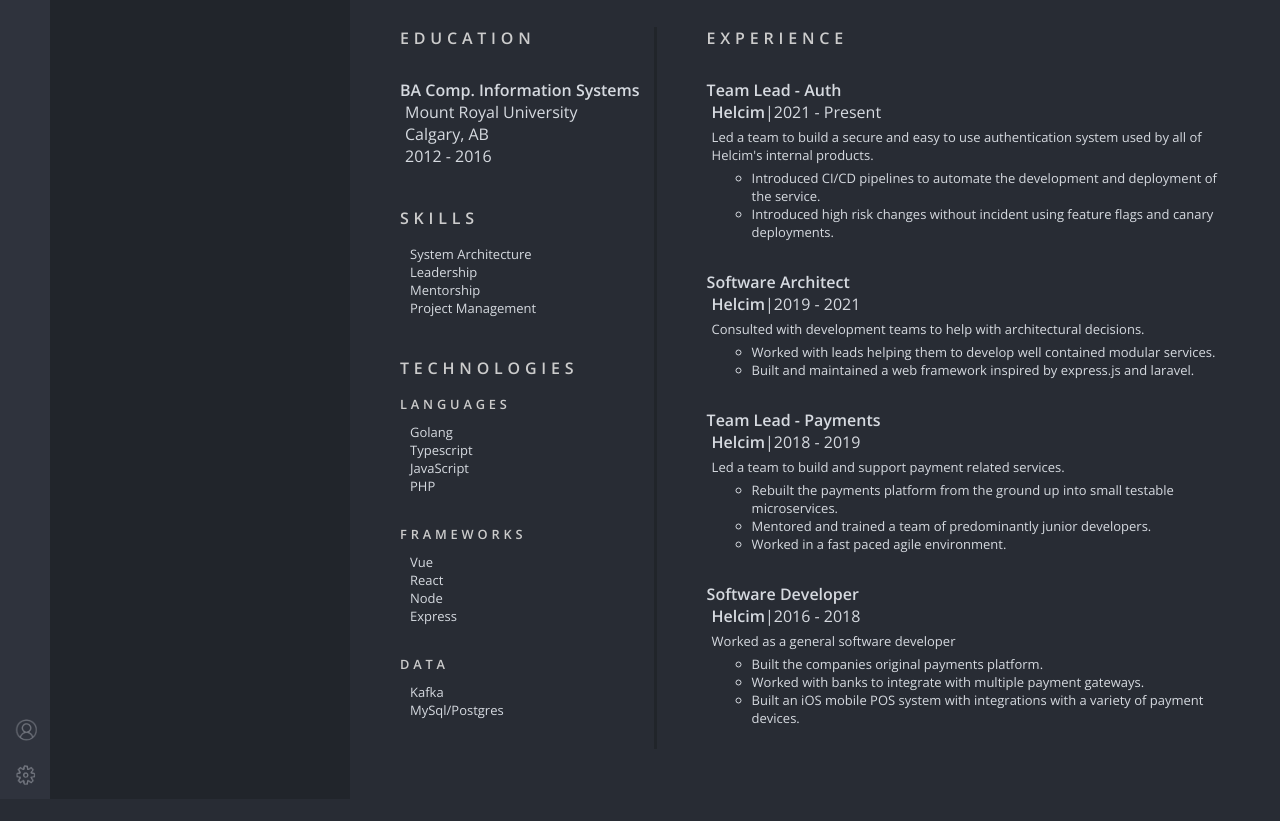
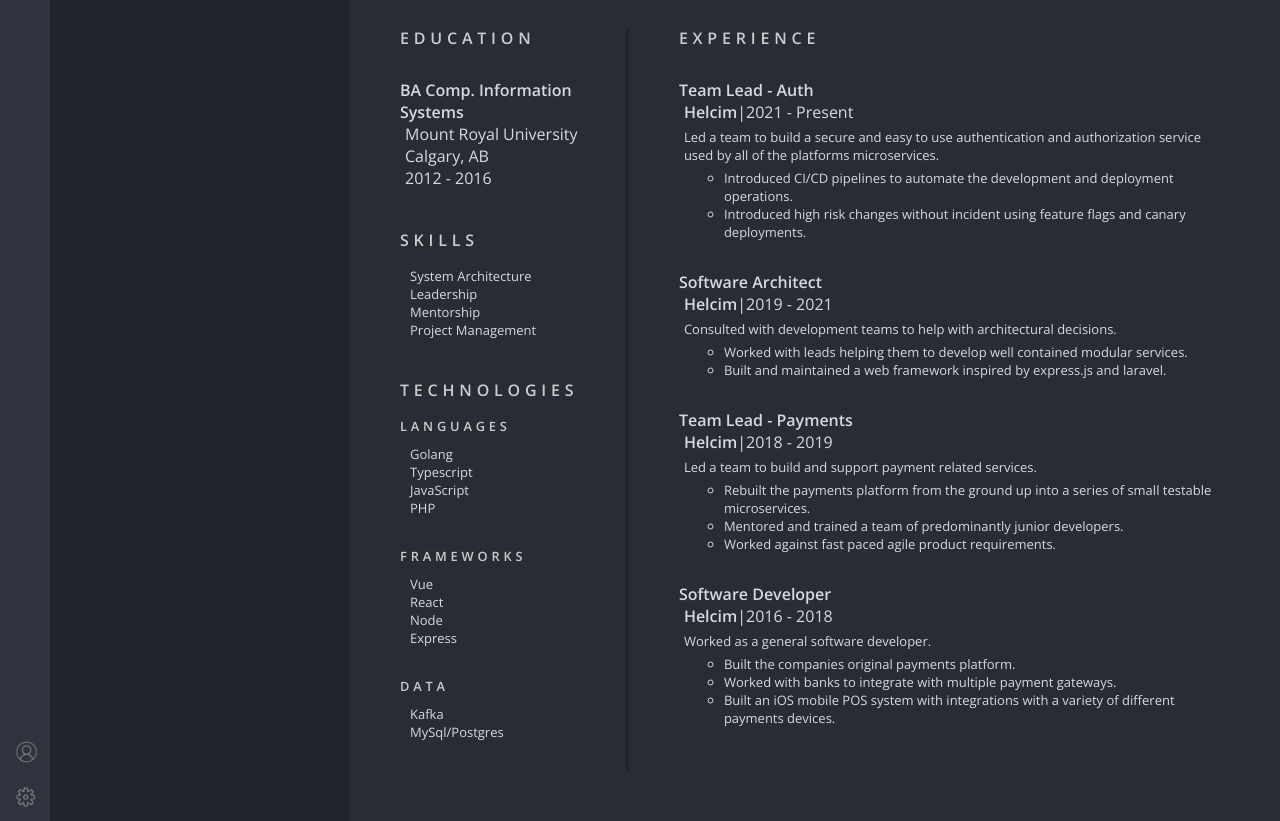
Before and after one commit to AnthonyThomasson/portfolio, a React (Vite) app in the folder client/: page / in a window 1280 px wide. Shown: the part 480-1301 px from the top of the page. Before the commit the page ends 1279 px from the top, so only its background shows below. Built offline with nearby package versions, Linux system fonts and the light colour scheme; no server answers.

Commit message:
Edits to Resume

```diff
--- a/client/src/components/editor/Home.tsx
+++ b/client/src/components/editor/Home.tsx
@@ -107,14 +107,15 @@ function Home(): JSX.Element {
                                     </span>
                                     <div className="experience-summary">
                                         Led a team to build a secure and easy to
-                                        use authentication system used by all of
-                                        Helcim&apos;s internal products.
+                                        use authentication and authorization
+                                        service used by all of the platforms
+                                        microservices.
                                     </div>
                                     <ul className="experience-notes">
                                         <li>
                                             Introduced CI/CD pipelines to
                                             automate the development and
-                                            deployment of the service.
+                                            deployment operations.
                                         </li>
                                         <li>
                                             Introduced high risk changes without
@@ -172,16 +173,16 @@ function Home(): JSX.Element {
                                     <ul className="experience-notes">
                                         <li>
                                             Rebuilt the payments platform from
-                                            the ground up into small testable
-                                            microservices.
+                                            the ground up into a series of small
+                                            testable microservices.
                                         </li>
                                         <li>
                                             Mentored and trained a team of
                                             predominantly junior developers.
                                         </li>
                                         <li>
-                                            Worked in a fast paced agile
-                                            environment.
+                                            Worked against fast paced agile
+                                            product requirements.
                                         </li>
                                     </ul>
                                 </div>
@@ -199,7 +200,7 @@ function Home(): JSX.Element {
                                         2016 - 2018
                                     </span>
                                     <div className="experience-summary">
-                                        Worked as a general software developer
+                                        Worked as a general software developer.
                                     </div>
                                     <ul className="experience-notes">
                                         <li>
@@ -213,7 +214,7 @@ function Home(): JSX.Element {
                                         <li>
                                             Built an iOS mobile POS system with
                                             integrations with a variety of
-                                            payment devices.
+                                            different payments devices.
                                         </li>
                                     </ul>
                                 </div>
```
